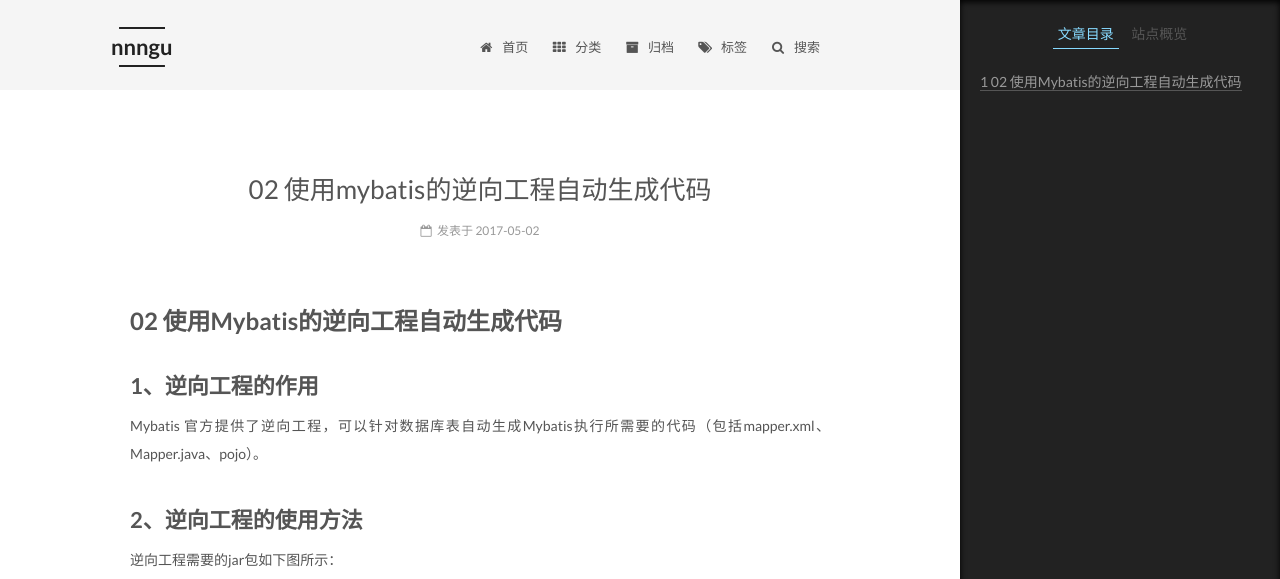
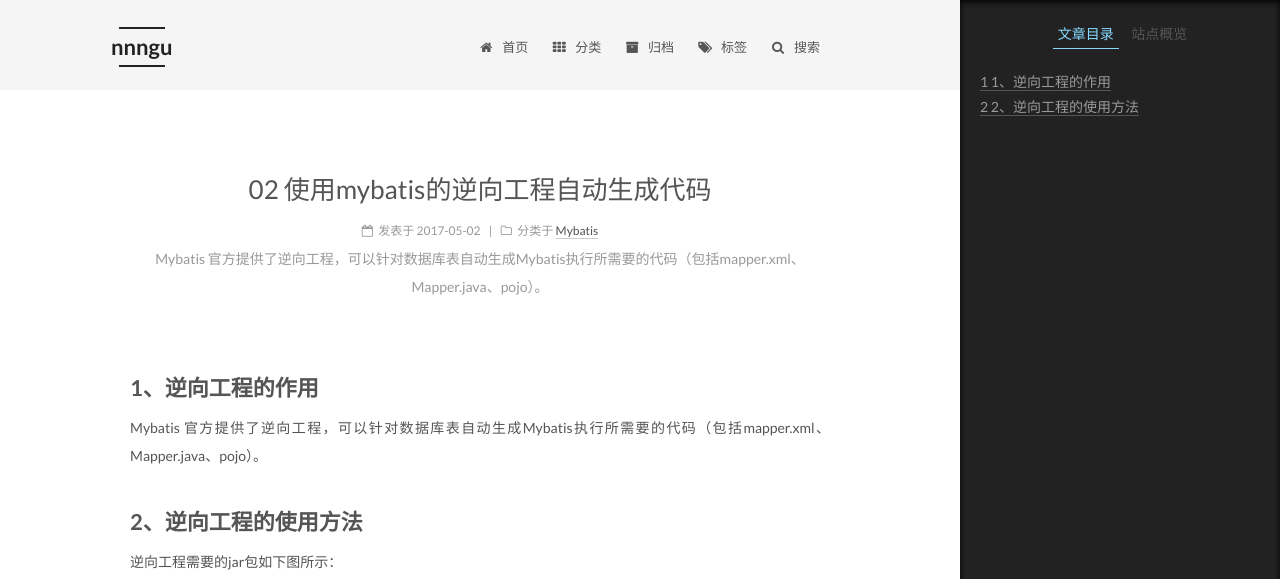
Before and after one commit to nnngu/LearningNotes, a Jekyll site: the page built from _posts/2017-05-02-02 使用Mybatis的逆向工程自动生成代码.md, in a window 1280 px wide and 1400 px high. Shown: the top 579 px of the window. Built offline with Jekyll 4.4.1, drawn with Linux system fonts in a browser that asks for light colours; grey boxes are pictures that could not be loaded.

Commit message:
修改文件: _posts/2017-05-02-02 使用Mybatis的逆向工程自动生成代码.md

```diff
--- a/_posts/2017-05-02-02 使用Mybatis的逆向工程自动生成代码.md
+++ b/_posts/2017-05-02-02 使用Mybatis的逆向工程自动生成代码.md
@@ -1,4 +1,7 @@
-# 02 使用Mybatis的逆向工程自动生成代码
+---
+categories: Mybatis
+description: Mybatis 官方提供了逆向工程，可以针对数据库表自动生成Mybatis执行所需要的代码（包括mapper.xml、Mapper.java、pojo）。
+---
 
 ## 1、逆向工程的作用
 
```
